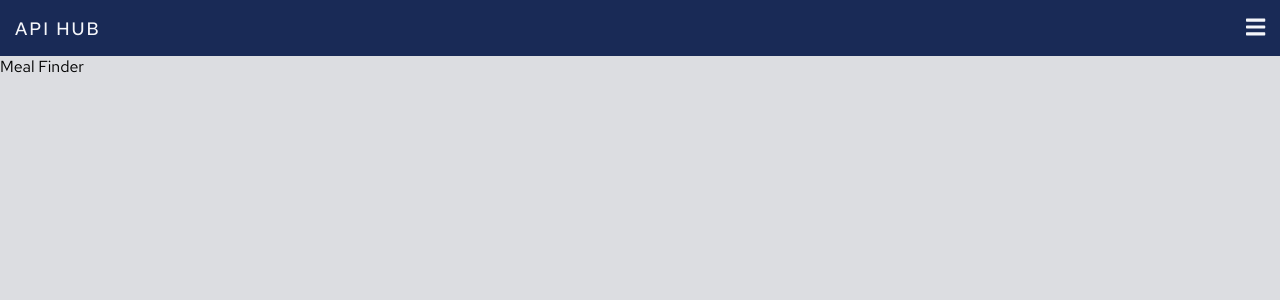
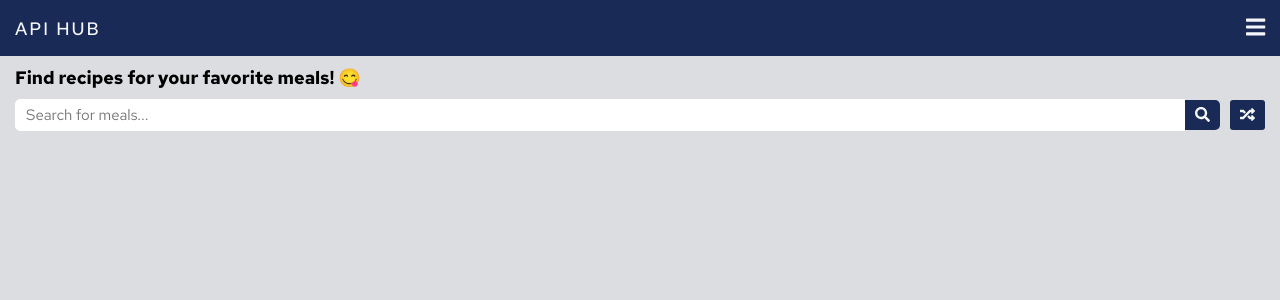
Before and after one commit to JalalMallah/API-All-In-One, a React (Create React App) app: page /meal-finder in a window 1280 px wide. Shown: the top 300 px of the page. Built offline with nearby package versions, Linux system fonts and the light colour scheme.

Commit message:
feat: create MealFinder component and style it

```diff
--- a/src/components/views/Home/Home.js
+++ b/src/components/views/Home/Home.js
@@ -19,6 +19,7 @@ export default function Home() {
         <li>Current weather 🌥️</li>
         <li>Exchange rates 💵</li>
         <li>Song lyrics 🎵</li>
+        <li>Meal Finder 🍖</li>
       </List>
       <Subtitle>Enjoy! 😃</Subtitle>
     </Wrapper>
--- /dev/null
+++ b/src/components/views/MealFinder/Form/Form.js
@@ -0,0 +1,70 @@
+import React from 'react';
+import PropTypes from 'prop-types';
+import styled from 'styled-components';
+
+import { Button } from 'styles/MyStyledComponents';
+
+import { FontAwesomeIcon } from '@fortawesome/react-fontawesome';
+import { faRandom, faSearch } from '@fortawesome/free-solid-svg-icons';
+
+export default function Form({ handleChange, handleRandomClick, handleSubmit, term }) {
+  return (
+    <StyledForm onSubmit={handleSubmit}>
+      <StyledInput
+        type='text'
+        placeholder='Search for meals...'
+        value={term}
+        onChange={handleChange}
+      />
+      <SearchIcon>
+        <FontAwesomeIcon icon={faSearch} />
+      </SearchIcon>
+      <RandomIcon onClick={handleRandomClick}>
+        <FontAwesomeIcon icon={faRandom} />
+      </RandomIcon>
+    </StyledForm>
+  );
+}
+
+Form.propTypes = {
+  handleChange: PropTypes.func.isRequired,
+  handleRandomClick: PropTypes.func.isRequired,
+  handleSubmit: PropTypes.func.isRequired,
+  term: PropTypes.string.isRequired,
+};
+
+const StyledForm = styled.form`
+  display: flex;
+  justify-content: center;
+  align-items: center;
+  margin: 0 auto 2rem;
+  text-align: center;
+`;
+
+const StyledInput = styled.input`
+  flex-grow: 1;
+  padding: 0.5rem 1rem;
+  border: 1px solid #fff;
+  border-radius: 5px 0 0 5px;
+  outline: none;
+  background-color: #fff;
+  font-family: var(--main-font);
+  font-size: 1.5rem;
+  transition: border 0.3s ease;
+  caret-color: var(--dark-blue);
+
+  &:focus {
+    border: 1px solid #999;
+  }
+`;
+
+const SearchIcon = styled(Button)`
+  padding: 0.5rem 1rem;
+  border-radius: 0 5px 5px 0;
+`;
+
+const RandomIcon = styled(Button)`
+  position: relative;
+  padding: 0.5rem 1rem;
+  margin: 0 0 0 1rem;
+`;
--- a/src/components/views/MealFinder/MealFinder.js
+++ b/src/components/views/MealFinder/MealFinder.js
@@ -1,5 +1,85 @@
-import React from 'react';
+import React, { useState } from 'react';
+
+import Loader from 'components/Loader/Loader';
+import { Title, Wrapper } from 'styles/MyStyledComponents';
+import Form from './Form/Form';
+import MealsPanel from './MealsPanel/MealsPanel';
+import SingleMealPanel from './SingleMealPanel/SingleMealPanel';
 
 export default function MealFinder() {
-  return <div>Meal Finder</div>;
+  const [searchTerm, setSearchTerm] = useState('');
+  const [foundMeals, setFoundMeals] = useState('');
+  const [shouldShowLoader, setShouldShowLoader] = useState(false);
+  const [mealDetails, setMealDetails] = useState('');
+  const [shouldShowError, setShouldShowError] = useState(false);
+
+  function handleInputChange(e) {
+    setSearchTerm(e.target.value);
+  }
+
+  function handleSearchFormSubmit(e) {
+    e.preventDefault();
+    if (!searchTerm) return;
+
+    setShouldShowLoader(true);
+    searchMeal(searchTerm);
+    setSearchTerm('');
+    setMealDetails('');
+    setShouldShowError(false);
+  }
+
+  async function searchMeal(term) {
+    const URL = `https://www.themealdb.com/api/json/v1/1/search.php?s=${term.trim()}`;
+    const res = await fetch(URL);
+    const data = await res.json();
+    setFoundMeals(data.meals);
+    setShouldShowLoader(false);
+    if (!data.meals) {
+      setShouldShowError(true);
+      return;
+    }
+  }
+
+  function handleRandomClick(e) {
+    e.preventDefault();
+    getRandomMeal();
+    setShouldShowLoader(true);
+  }
+
+  async function getRandomMeal() {
+    setShouldShowError(false);
+    const URL = 'https://www.themealdb.com/api/json/v1/1/random.php';
+    const res = await fetch(URL);
+    const data = await res.json();
+    setMealDetails(data.meals[0]);
+    setShouldShowLoader(false);
+  }
+
+  async function getMealDetails(mealID) {
+    setShouldShowLoader(true);
+    const URL = `https://www.themealdb.com/api/json/v1/1/lookup.php?i=${mealID}`;
+    const res = await fetch(URL);
+    const data = await res.json();
+    console.log(data.meals[0]);
+    setMealDetails(data.meals[0]);
+    setShouldShowLoader(false);
+  }
+
+  return (
+    <Wrapper>
+      <Title>Find recipes for your favorite meals! 😋</Title>
+      <Form
+        term={searchTerm}
+        handleChange={handleInputChange}
+        handleRandomClick={handleRandomClick}
+        handleSubmit={handleSearchFormSubmit}
+      />
+      {shouldShowLoader && <Loader />}
+      {shouldShowError && <p>No results. Try a different keyword.</p>}
+      {foundMeals && !mealDetails && (
+        <MealsPanel foundMeals={foundMeals} getMealDetails={getMealDetails} term={searchTerm} />
+      )}
+      {mealDetails && <SingleMealPanel mealDetails={mealDetails} />}
+    </Wrapper>
+  );
 }
--- /dev/null
+++ b/src/components/views/MealFinder/MealsPanel/MealsPanel.js
@@ -0,0 +1,68 @@
+import React from 'react';
+import PropTypes from 'prop-types';
+import styled from 'styled-components';
+
+export default function MealsPanel({ foundMeals, getMealDetails, term }) {
+  const meals = foundMeals.map(meal => (
+    <MealContainer key={meal.idMeal} onClick={() => getMealDetails(meal.idMeal)}>
+      <img src={meal.strMealThumb} alt={meal.strMeal} />
+      <h2>{meal.strMeal}</h2>
+    </MealContainer>
+  ));
+
+  return (
+    <>
+      <Wrapper>{meals}</Wrapper>
+    </>
+  );
+}
+
+MealsPanel.propTypes = {
+  foundMeals: PropTypes.arrayOf(PropTypes.object).isRequired,
+  handleMealClick: PropTypes.func.isRequired,
+  term: PropTypes.string.isRequired,
+};
+
+const Wrapper = styled.section`
+  display: grid;
+  grid-template-columns: repeat(2, 1fr);
+  grid-gap: 1rem;
+`;
+
+const MealContainer = styled.div`
+  position: relative;
+  overflow: hidden;
+  height: 14rem;
+  border: 3px solid var(--light-gray);
+  border-radius: 3px;
+
+  & img {
+    width: 100%;
+    object-fit: cover;
+    transition: transform 0.3s ease;
+  }
+
+  & h2 {
+    position: absolute;
+    top: 0;
+    left: 0;
+    display: grid;
+    place-items: center;
+    opacity: 0;
+    width: 100%;
+    height: 100%;
+    background-color: rgba(0, 0, 0, 0.5);
+    color: var(--light-gray);
+    font-size: 1.6rem;
+    text-align: center;
+    transition: opacity 0.3s ease;
+  }
+
+  &:hover img {
+    transform: scale(1.1);
+  }
+
+  &:hover h2 {
+    opacity: 1;
+  }
+`;
--- /dev/null
+++ b/src/components/views/MealFinder/SingleMealPanel/SingleMealPanel.js
@@ -0,0 +1,99 @@
+import React from 'react';
+import PropTypes from 'prop-types';
+import styled from 'styled-components';
+
+import { Paragraph } from 'styles/MyStyledComponents';
+
+export default function SingleMealPanel({ mealDetails }) {
+  function getIngredients() {
+    let ingredients = [];
+
+    for (let i = 1; i <= 20; i++) {
+      if (!mealDetails[`strIngredient${i}`]) break;
+      ingredients.push(`${mealDetails[`strIngredient${i}`]} - ${mealDetails[`strMeasure${i}`]}`);
+    }
+
+    const ingredientItems = ingredients.map(item => (
+      <li key={item}>{item.slice(0, 1).toUpperCase() + item.slice(1)}</li>
+    ));
+
+    return ingredientItems;
+  }
+
+  function getYouTubeVideo() {
+    const youTubeLink = mealDetails.strYoutube.replace('watch?v=', 'embed/');
+    return (
+      <iframe
+        src={youTubeLink}
+        title={mealDetails.strMeal}
+        frameborder='0'
+        allow='accelerometer; autoplay; clipboard-write; encrypted-media; gyroscope; picture-in-picture'
+        allowFullScreen
+      ></iframe>
+    );
+  }
+
+  return (
+    <SingleMealContainer>
+      <h2>{mealDetails.strMeal}</h2>
+      <img src={mealDetails.strMealThumb} alt={mealDetails.strMeal} />
+      <Text>Category: {mealDetails.strCategory}</Text>
+      <Text>Origin: {mealDetails.strArea}</Text>
+      <h3>Ingredients:</h3>
+      <ul>{getIngredients()}</ul>
+      <h3>Instructions:</h3>
+      <Instructions>{mealDetails.strInstructions}</Instructions>
+      <FrameContainer>{getYouTubeVideo()}</FrameContainer>
+    </SingleMealContainer>
+  );
+}
+
+SingleMealPanel.propTypes = {
+  mealDetails: PropTypes.object.isRequired,
+};
+
+const SingleMealContainer = styled.section`
+  & h2 {
+    margin: 0 0 1rem;
+    font-size: 2rem;
+    text-align: center;
+  }
+
+  & img {
+    display: block;
+    width: 20rem;
+    margin: 0 auto 1rem;
+    border-radius: 3px;
+  }
+
+  & h3 {
+    margin: 2rem 0 1rem;
+    font-size: 1.8rem;
+  }
+
+  & ul {
+    padding: 0 0 0 2rem;
+    list-style-type: disc;
+  }
+
+  & li {
+    margin: 0 0 0.5rem;
+    font-size: 1.5rem;
+  }
+`;
+
+const Text = styled(Paragraph)`
+  text-align: center;
+`;
+
+const Instructions = styled(Paragraph)`
+  white-space: pre-wrap;
+`;
+
+const FrameContainer = styled.div`
+  margin: 2rem auto;
+
+  & iframe {
+    width: 100%;
+  }
+`;
--- a/src/components/views/Quotes/Quotes.js
+++ b/src/components/views/Quotes/Quotes.js
@@ -30,7 +30,7 @@ export default function Quotes() {
 
   return (
     <Wrapper>
-      <Title>Get inspired with our quotes!</Title>
+      <Title>Get inspired with our quotes! 🧠</Title>
       <Paragraph>{quoteText}</Paragraph>
       <QuoteAuthor>{quoteAuthor ?? 'Author Unknown'}</QuoteAuthor>
       <GetNewQuoteButton onClick={generateRandomQuote}>Get New Quote</GetNewQuoteButton>
--- a/src/styles/MyStyledComponents.js
+++ b/src/styles/MyStyledComponents.js
@@ -40,5 +40,5 @@ export const Title = styled.h1`
 `;
 
 export const Wrapper = styled.main`
-  padding: 1rem 1.5rem;
+  padding: 1rem 1.5rem 3rem;
 `;
```
